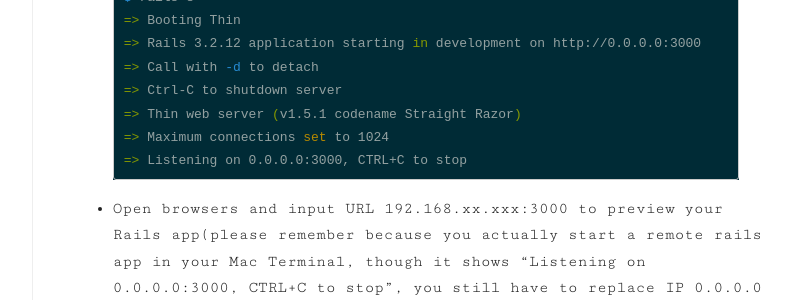
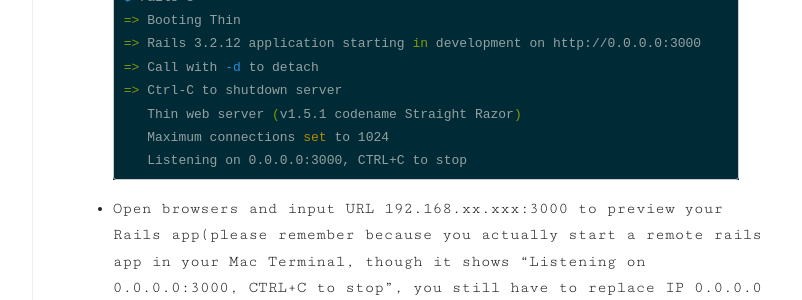
Before and after one commit to crabcanon/crabcanon.github.com, a Jekyll site: the page built from _posts/2014-06-18-setting-up-ruby-on-rails-with-virtualbox-sshfs.md, in a window 1280 px wide and 900 px high, scrolled down 4514 px. Shown: the part 177-477 px from the top of the window, without its empty margins (301-1103 px from the left). Built offline with Jekyll 4.4.1, drawn with Linux system fonts in a browser that asks for light colours; comment, search, counter and statistics services are not loaded.

Commit message:
Update blog

```diff
--- a/_posts/2014-06-18-setting-up-ruby-on-rails-with-virtualbox-sshfs.md
+++ b/_posts/2014-06-18-setting-up-ruby-on-rails-with-virtualbox-sshfs.md
@@ -193,9 +193,9 @@
 => Rails 3.2.12 application starting in development on http://0.0.0.0:3000
 => Call with -d to detach
 => Ctrl-C to shutdown server
-=> Thin web server (v1.5.1 codename Straight Razor)
-=> Maximum connections set to 1024
-=> Listening on 0.0.0.0:3000, CTRL+C to stop
+   Thin web server (v1.5.1 codename Straight Razor)
+   Maximum connections set to 1024
+   Listening on 0.0.0.0:3000, CTRL+C to stop
 {% endhighlight %}
 
 * Open browsers and input URL 192.168.xx.xxx:3000 to preview your Rails app(please remember because you actually start a remote rails app in your Mac Terminal, though it shows "Listening on 0.0.0.0:3000, CTRL+C to stop", you still have to replace IP 0.0.0.0 to 192.168.xx.xxx)
```
